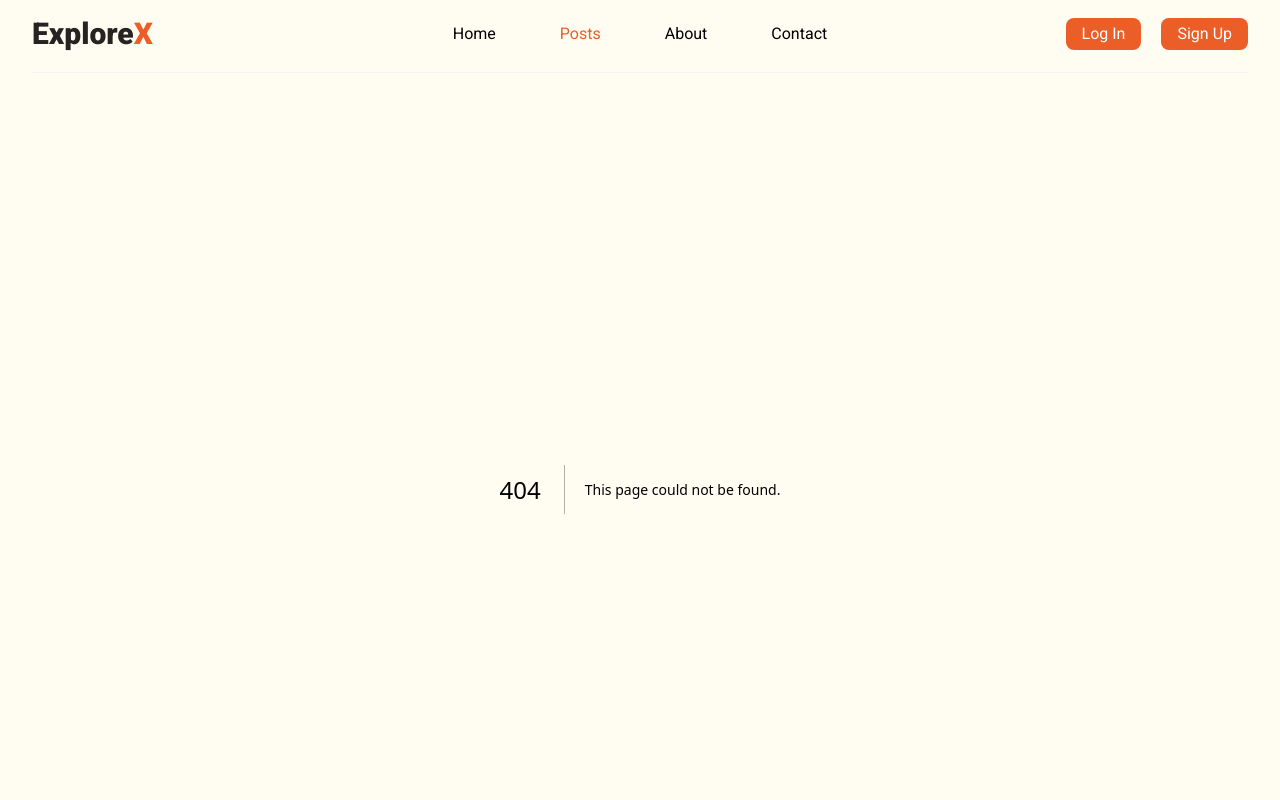
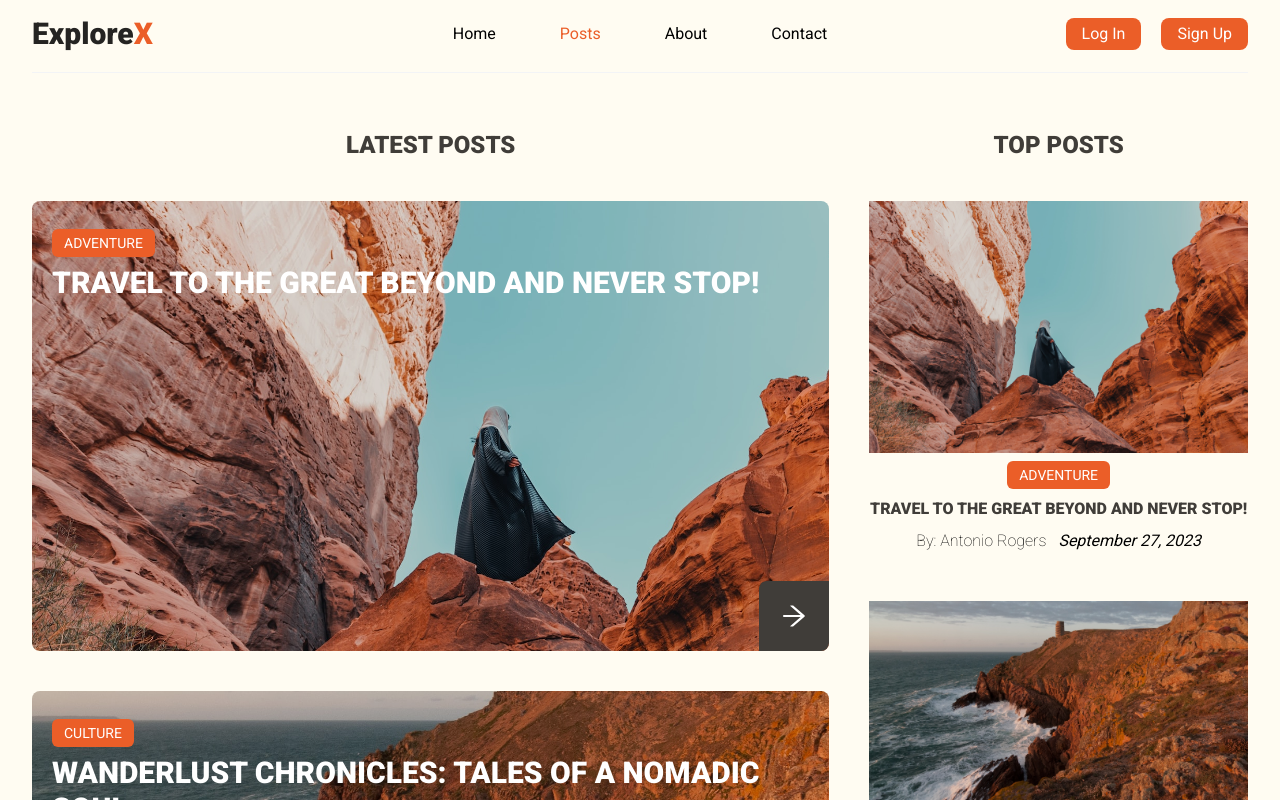
Before and after one commit to gabaal/ExploreX, a Next.js app: page /posts in a window 1280 px wide. Before the commit this address had no page. Shown: the top 800 px of the page. Built offline with nearby package versions, Linux system fonts and the light colour scheme.

Commit message:
Post [id] page complete

```diff
--- a/app/(site)/blog/[id]/page.tsx
+++ b/app/(site)/blog/[id]/page.tsx
@@ -23,7 +23,62 @@ interface searchParamsTypes {
 
 const ID_Page = ({ searchParams }: { searchParams: searchParamsTypes }) => {
   const post = searchParams;
-  return <div>{post.title}</div>;
+  return (
+    <div className="w-[95%] mx-auto max-w-[1450px]">
+      <div className="w-full h-[400px] relative mb-5">
+        <Image
+          fill
+          alt="image for blog"
+          src={post.image_path}
+          className="object-cover"
+        />
+      </div>
+      <Tag text={post.tags as string} />
+      <h2 className="text-4xl font-extrabold uppercase text-tertiary my-3">
+        {post.title}
+      </h2>
+      <div className="flex md:gap-20 gap-5 relative mt-10 md:flex-row flex-col">
+        <aside
+          className="md:sticky
+        md:top-3/4 md:h-screen
+        "
+        >
+          <span className="uppercase text-2xl font-extrabold text-tertiary">
+            Share:
+          </span>
+          <div className="flex text-3xl gap-5 text-gray-400 mt-2 [&>*]:border">
+            <AiOutlineFacebook />
+            <AiOutlineInstagram />
+            <AiOutlineTwitter />
+          </div>
+        </aside>
+
+        <article>
+          <p className="text-xl">
+            {post.paragraph}
+            {post.paragraph}
+            {post.paragraph}
+            {post.paragraph}
+            {post.paragraph}
+          </p>
+          <div className="mt-5 flex gap-5 items-center">
+            <Image
+              width={500}
+              height={500}
+              alt="author image"
+              className="w-20 h-20 rounded-full object-cover"
+              src={post.authorImage}
+            />
+
+            <div className="flex gap-1 flex-col">
+              <span>{post.authorName}</span>
+              <span>{post.publishDate}</span>
+            </div>
+          </div>
+        </article>
+      </div>
+    </div>
+  );
 };
 
 export default ID_Page;
--- /dev/null
+++ b/app/(site)/posts/page.tsx
@@ -0,0 +1,15 @@
+import Posts from "@/components/shared/Posts";
+import TopPost from "@/components/shared/TopPost";
+
+const page = () => {
+  return (
+    <div>
+      <div className="grid lg:grid-cols-3 lg:gap-10 grid-cols-1 w-[95%] max-w-[1450px] mx-auto overflow-y-hidden h-fit mt-10 max-lg:space-y-7">
+        <Posts />
+        <TopPost />
+      </div>
+    </div>
+  );
+};
+
+export default page;
--- /dev/null
+++ b/components/shared/Posts.tsx
@@ -0,0 +1,43 @@
+"use client";
+import { blogData } from "@/constants/blogData";
+import { useState } from "react";
+import BlogCard from "./BlogCard";
+import Button from "../ui/Button";
+// import { PostTypes } from "@/types/postTypes";
+const Posts = () => {
+  const [visibleBlogs, setVisibleBlogs] = useState(5);
+
+  const showMoreBlogs = () => {
+    setVisibleBlogs((prevVisibleBlogs) => prevVisibleBlogs + 3);
+  };
+
+  return (
+    <section className="col-span-2" aria-labelledby="latest-post">
+      <div className="w-full text-center">
+        <h2
+          id="latest-post"
+          className="text-center text-2xl font-extrabold uppercase text-tertiary inline-block px-2 mb-10"
+        >
+          Latest Posts
+        </h2>
+      </div>
+
+      <div className="flex flex-col gap-10 h-full">
+        {blogData.slice(0, visibleBlogs).map((post, id) => (
+          <BlogCard post={post} key={id} />
+        ))}
+        {visibleBlogs < blogData.length && (
+          <div className="flex justify-center">
+            <Button
+              onClick={showMoreBlogs}
+              text="Show more"
+              aria="Show more blog post"
+            />
+          </div>
+        )}
+      </div>
+    </section>
+  );
+};
+
+export default Posts;
--- a/components/shared/TopPost.tsx
+++ b/components/shared/TopPost.tsx
@@ -16,7 +16,7 @@ const TopPost = () => {
           id="top-post"
           className="text-center text-2xl font-extrabold uppercase text-tertiary inline-block px-2 mb-10"
         >
-          Top Post
+          Top Posts
         </h2>
       </div>
       <div className="flex h-full flex-col gap-12 items-center">
--- a/next.config.mjs
+++ b/next.config.mjs
@@ -1,4 +1,8 @@
 /** @type {import('next').NextConfig} */
-const nextConfig = {};
+const nextConfig = {
+  images: {
+    domains: ["images.unsplash.com"],
+  },
+};
 
 export default nextConfig;
```
